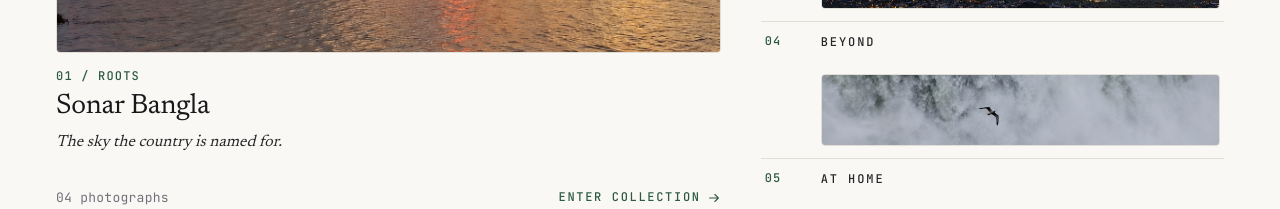
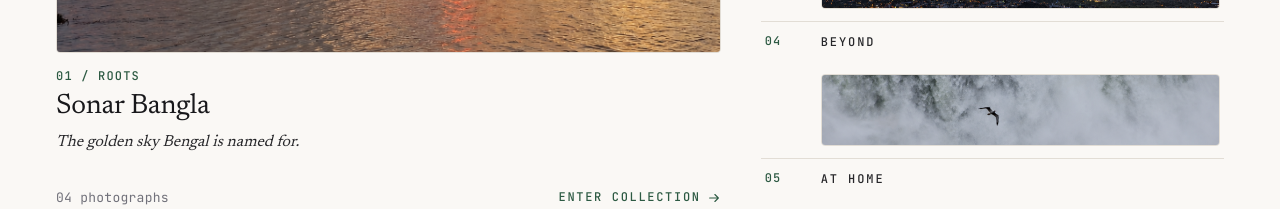
Before and after one commit to tpturjo/tpturjo.github.io, a Next.js app: page / in a window 1280 px wide. Shown: the part 9780-9989 px from the top of the page. Built offline with nearby package versions, Linux system fonts and the light colour scheme.

Commit message:
error fix

```diff
--- a/components/elsewhere-data.ts
+++ b/components/elsewhere-data.ts
@@ -59,7 +59,7 @@ export const elsewhereCollections: readonly ElsewhereCollection[] = [
     name: "Roots",
     line: "Where the story started.",
     coverTitle: "Sonar Bangla",
-    coverCaption: "The sky the country is named for.",
+    coverCaption: "The golden sky Bengal is named for.",
     featuredPosition: "center 50%",
     slicePosition: "center 52%",
     photographs: [
```
